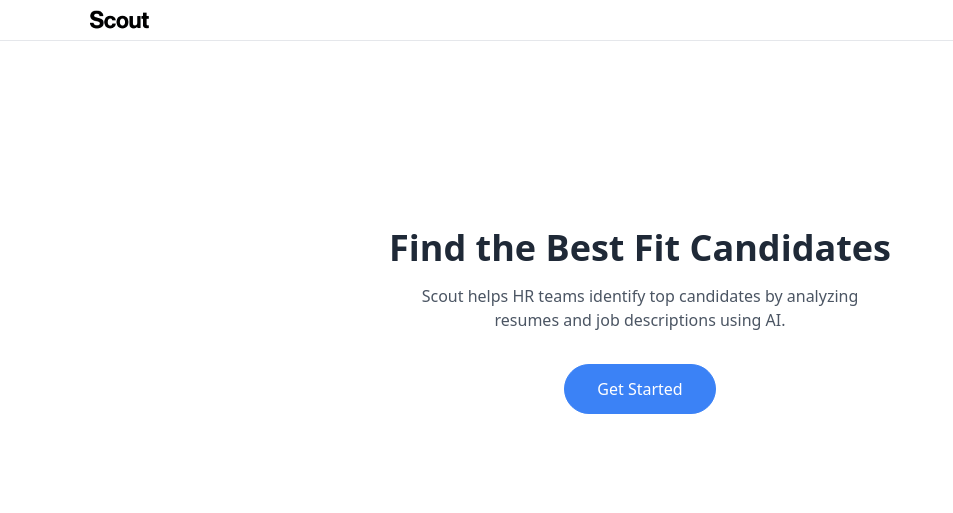
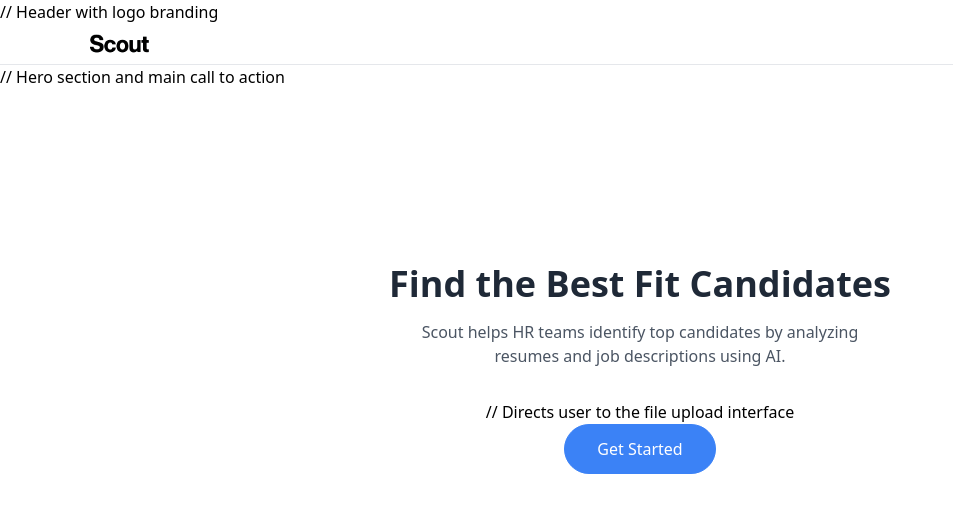
Before and after one commit to Harshal-Ahire/Scout, a Flask app: page / in a window 1280 px wide. Shown: the top 513 px of the page, without its empty margins (0-953 px from the left). Run offline with Flask 3, Linux system fonts and the light colour scheme; some libraries are stand-ins or nearby versions.

Commit message:
Update landing.html

```diff
--- a/templates/landing.html
+++ b/templates/landing.html
@@ -1,24 +1,28 @@
 <!DOCTYPE html>
-<html>
+<html lang="en">
 <head>
+  <meta charset="UTF-8">
+  <meta name="viewport" content="width=device-width, initial-scale=1.0">
   <title>Scout - Landing Page</title>
   <script src="https://cdn.tailwindcss.com"></script>
 </head>
 <body class="bg-white font-sans">
 
-  <!-- Header with resized and repositioned logo -->
+  // Header with logo branding
   <header class="flex justify-between items-center px-10 py-2 border-b border-gray-200">
     <img src="{{ url_for('static', filename='images/sc.PNG') }}" alt="Scout Logo" class="h-6 w-auto ml-12" style="filter: brightness(1.0) contrast(1.1);">
   </header>
 
-  <!-- Main content -->
+  // Hero section and main call to action
   <main class="flex flex-col items-center justify-center h-[70vh] text-center">
     <h2 class="text-4xl font-semibold text-gray-800 mb-4">Find the Best Fit Candidates</h2>
     <p class="text-gray-600 mb-8 max-w-md">
       Scout helps HR teams identify top candidates by analyzing resumes and job descriptions using AI.
     </p>
+
+    // Directs user to the file upload interface
     <a href="{{ url_for('upload_page') }}">
-      <button class="px-8 py-3 rounded-full border border-blue-500 bg-blue-500 text-white hover:bg-white hover:text-black hover:border-black transition">
+      <button class="px-8 py-3 rounded-full border border-blue-500 bg-blue-500 text-white hover:bg-white hover:text-black hover:border-black transition-all duration-200">
         Get Started
       </button>
     </a>
```
